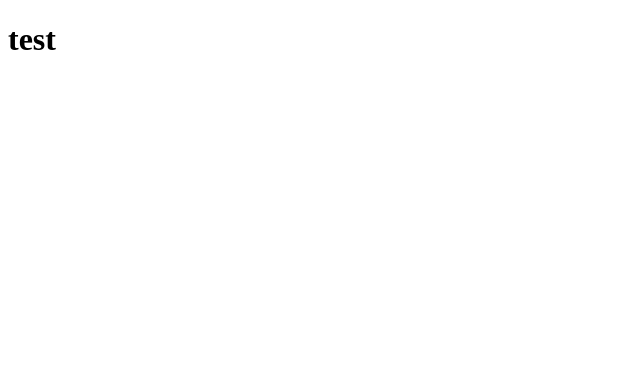
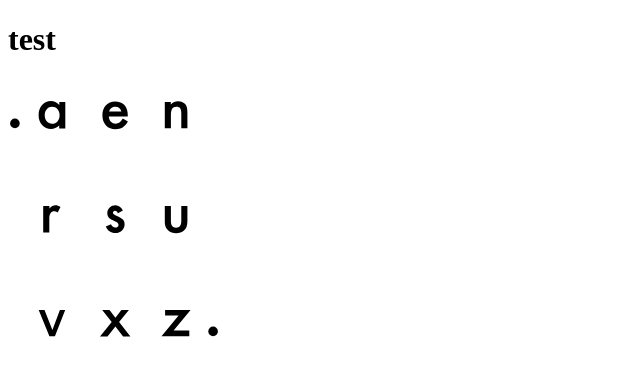
Before and after one commit to dadadadev/playground_2, a plain HTML site: page docs/index.html in a window 1280 px wide. Shown: the whole page, without its empty margins (0-640 px from the left). Drawn offline with Linux system fonts and the light colour scheme.

Commit message:
thirdd commit

```diff
--- a/docs/index.html
+++ b/docs/index.html
@@ -8,5 +8,76 @@
 </head>
 <body>
   <h1>test</h1>
+  <!-- Generator: Adobe Illustrator 18.1.1, SVG Export Plug-In  -->
+<svg version="1.1"
+	 xmlns="http://www.w3.org/2000/svg" xmlns:xlink="http://www.w3.org/1999/xlink" xmlns:a="http://ns.adobe.com/AdobeSVGViewerExtensions/3.0/"
+	 x="0px" y="0px" width="212px" height="272.7px" viewBox="0 0 212 272.7" enable-background="new 0 0 212 272.7"
+	 xml:space="preserve">
+<defs>
+</defs>
+<g>
+	<g>
+		<rect x="91" y="0" fill="none" width="32.4" height="64.7"/>
+		<path d="M119.7,36.6h-18.9c0.2,2.2,0.9,3.9,2.1,5.2c1.2,1.3,2.8,1.9,4.8,1.9c1.5,0,2.8-0.4,3.8-1.1c1-0.7,2.1-2.1,3.3-4l5.1,2.9
+			c-0.8,1.4-1.6,2.5-2.5,3.5c-0.9,1-1.8,1.8-2.8,2.4c-1,0.6-2.1,1.1-3.3,1.4c-1.2,0.3-2.4,0.4-3.8,0.4c-3.9,0-7.1-1.3-9.5-3.8
+			c-2.4-2.5-3.6-5.9-3.6-10.1c0-4.2,1.2-7.5,3.5-10.1c2.3-2.5,5.4-3.8,9.3-3.8c3.9,0,7,1.2,9.2,3.7c2.2,2.5,3.4,5.9,3.4,10.2
+			L119.7,36.6z M113.4,31.6c-0.8-3.3-2.9-4.9-6.1-4.9c-0.7,0-1.4,0.1-2.1,0.3c-0.7,0.2-1.2,0.6-1.8,1c-0.5,0.4-1,0.9-1.4,1.5
+			c-0.4,0.6-0.7,1.3-0.9,2H113.4z"/>
+	</g>
+	<g>
+		<rect x="151.9" y="0" fill="none" width="32.4" height="64.7"/>
+		<path d="M156.7,22h6.1v2.4c2.1-2.1,4.5-3.2,7.2-3.2c3.1,0,5.5,1,7.2,2.9c1.5,1.6,2.2,4.3,2.2,8v16.2h-6.1V33.6
+			c0-2.6-0.4-4.4-1.1-5.4c-0.7-1-2-1.5-3.8-1.5c-2,0-3.5,0.7-4.3,2c-0.8,1.3-1.2,3.6-1.2,6.9v12.7h-6.1V22z"/>
+	</g>
+	<g>
+		<rect x="32.4" y="104" fill="none" width="23.1" height="64.7"/>
+		<path d="M35.3,126h6.1v2.4c1.1-1.2,2.1-2,3-2.4c0.9-0.5,1.9-0.7,3.1-0.7c1.6,0,3.3,0.5,5,1.6l-2.8,5.6c-1.2-0.8-2.3-1.2-3.4-1.2
+			c-3.3,0-5,2.5-5,7.5v13.7h-6.1V126z"/>
+	</g>
+	<g>
+		<rect x="93.3" y="104" fill="none" width="27.7" height="64.7"/>
+		<path d="M114.9,130.5l-5,2.7c-0.8-1.6-1.8-2.4-3-2.4c-0.6,0-1,0.2-1.4,0.6c-0.4,0.4-0.6,0.8-0.6,1.4c0,1,1.2,2,3.5,3
+			c3.2,1.4,5.4,2.7,6.5,3.8c1.1,1.2,1.7,2.8,1.7,4.7c0,2.5-0.9,4.7-2.8,6.4c-1.8,1.6-4,2.4-6.6,2.4c-4.4,0-7.6-2.2-9.4-6.5l5.2-2.4
+			c0.7,1.3,1.3,2.1,1.7,2.4c0.7,0.7,1.6,1,2.7,1c2.1,0,3.1-0.9,3.1-2.8c0-1.1-0.8-2.1-2.4-3c-0.6-0.3-1.2-0.6-1.8-0.9
+			c-0.6-0.3-1.2-0.6-1.9-0.9c-1.8-0.9-3-1.7-3.7-2.6c-0.9-1.1-1.4-2.5-1.4-4.3c0-2.3,0.8-4.2,2.4-5.7c1.6-1.5,3.6-2.2,5.9-2.2
+			C110.7,125.3,113.2,127,114.9,130.5z"/>
+	</g>
+	<g>
+		<rect x="151.9" y="104" fill="none" width="32.4" height="64.7"/>
+		<path d="M162.9,126v15.1c0,4.4,1.7,6.6,5.2,6.6s5.2-2.2,5.2-6.6V126h6.1v15.3c0,2.1-0.3,3.9-0.8,5.5c-0.5,1.4-1.4,2.6-2.6,3.7
+			c-2.1,1.8-4.7,2.7-7.9,2.7c-3.2,0-5.8-0.9-7.8-2.7c-1.3-1.1-2.2-2.3-2.7-3.7c-0.5-1.2-0.8-3.1-0.8-5.5V126H162.9z"/>
+	</g>
+	<g>
+		<rect x="27.7" y="208" fill="none" width="32.4" height="64.7"/>
+		<g>
+			<path d="M30.7,230h5.8l7.9,20.1l7.5-20.1h5.3l-10.3,26.3h-5.5L30.7,230z"/>
+		</g>
+	</g>
+	<g>
+		<rect x="88.7" y="208" fill="none" width="37" height="64.7"/>
+		<path d="M103.7,242.1L94.2,230h7.3l5.9,7.7l6-7.7h7.5l-9.8,12.1l11.3,14.3h-7.3l-7.7-9.9l-7.9,9.9H92L103.7,242.1z"/>
+	</g>
+	<g>
+		<rect x="149.6" y="208" fill="none" width="37" height="64.7"/>
+		<path d="M165.6,250.6h15.7v5.7h-27.8l17.1-20.7h-13.5V230h25.5L165.6,250.6z"/>
+	</g>
+	<g>
+		<rect x="25.4" y="0" fill="none" width="37" height="64.7"/>
+		<path d="M51.2,22h6.1v26.4h-6.1v-2.8c-2.5,2.3-5.2,3.5-8.1,3.5c-3.6,0-6.7-1.3-9-4c-2.4-2.7-3.5-6.1-3.5-10.1c0-4,1.2-7.3,3.5-9.9
+			s5.3-4,8.9-4c3.1,0,5.8,1.3,8.3,3.8V22z M36.7,35.1c0,2.5,0.7,4.6,2,6.2c1.4,1.6,3.1,2.4,5.3,2.4c2.3,0,4.1-0.8,5.5-2.3
+			c1.4-1.6,2.1-3.6,2.1-6.1c0-2.5-0.7-4.5-2.1-6.1c-1.4-1.6-3.2-2.4-5.4-2.4c-2.1,0-3.8,0.8-5.3,2.4C37.4,30.7,36.7,32.7,36.7,35.1z
+			"/>
+	</g>
+	<g>
+		<rect x="198.1" y="208" fill="none" width="13.9" height="64.7"/>
+		<circle cx="205.1" cy="251.4" r="4.8"/>
+	</g>
+	<g>
+		<rect x="0" y="0" fill="none" width="13.9" height="64.7"/>
+		<circle cx="6.9" cy="43.4" r="4.8"/>
+	</g>
+</g>
+</svg>
+
 </body>
 </html>
```
